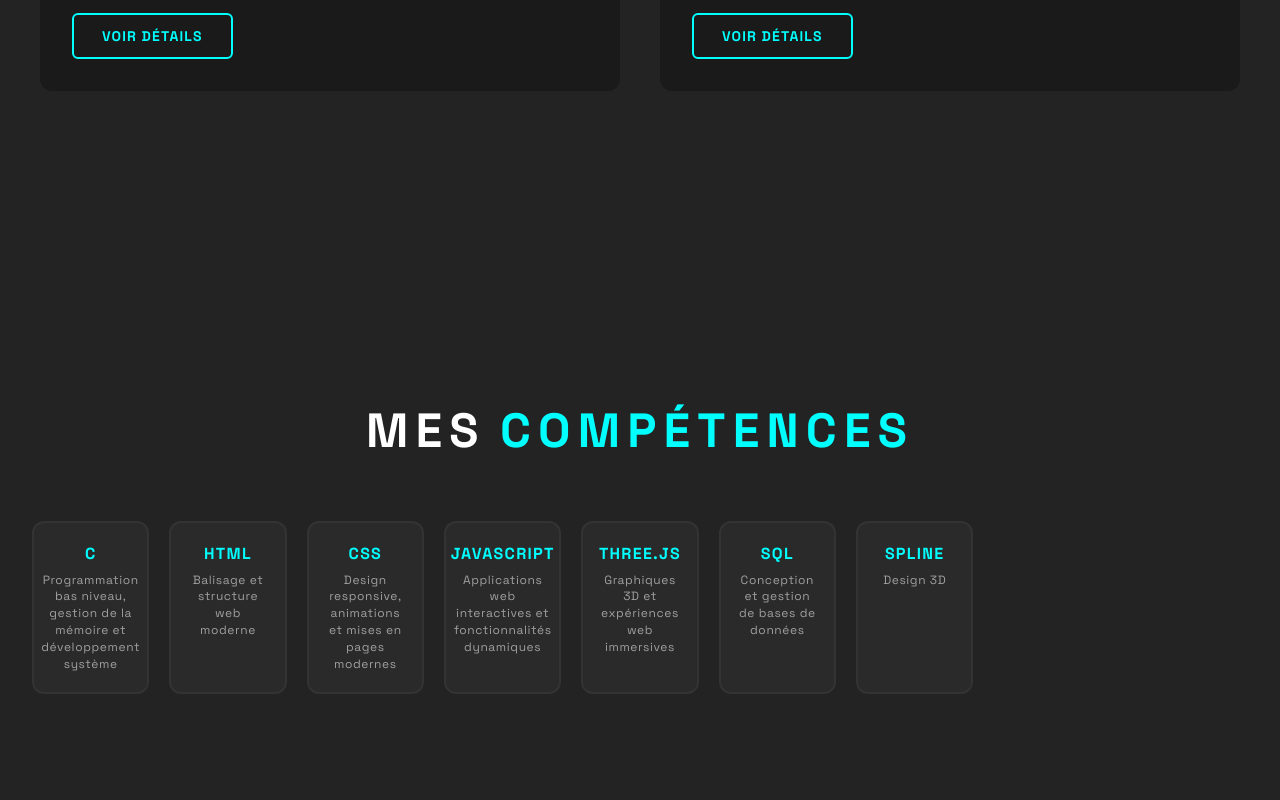
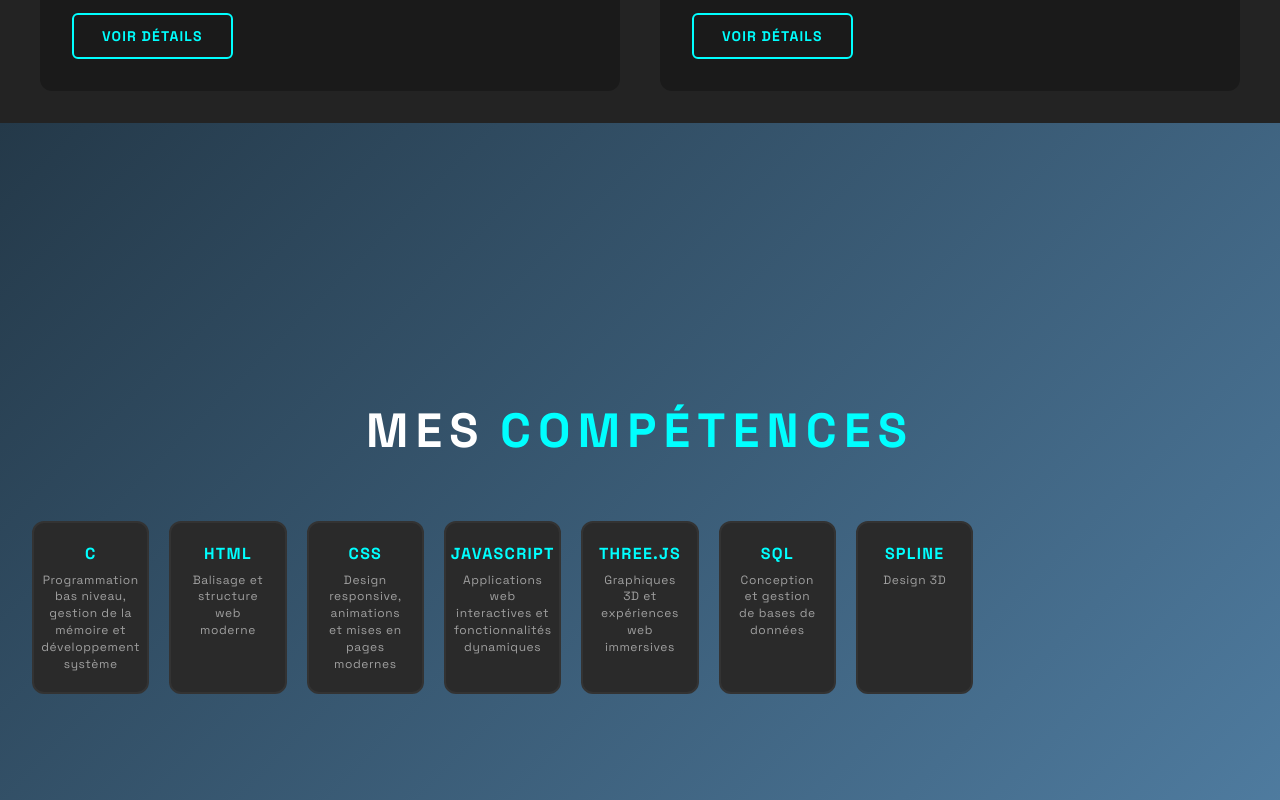
Before and after one commit to Yn-len/yn-lenportefolio, a website: page index.html in a window 1280 px wide. Shown: the part 2880-3680 px from the top of the page. Drawn offline with Linux system fonts and the light colour scheme; some packages are replaced by stand-ins of ours; a script that the page names is missing.

Commit message:
Background c Ln Garden

```diff
--- a/skills.css
+++ b/skills.css
@@ -6,7 +6,7 @@
     justify-content: center;
     align-items: center;
     padding: 80px 32px 32px;
-    background: #232323;
+    background: linear-gradient(135deg, #243949, #517fa4);
 }
 
 #description-skills {
```
